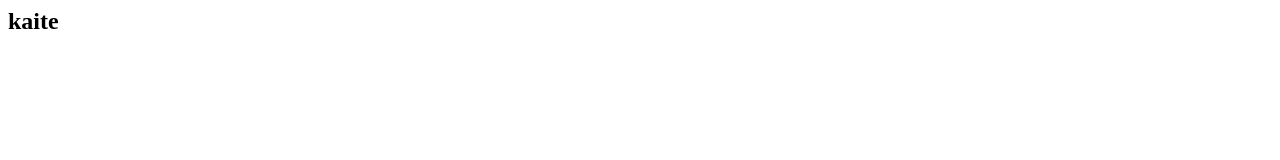
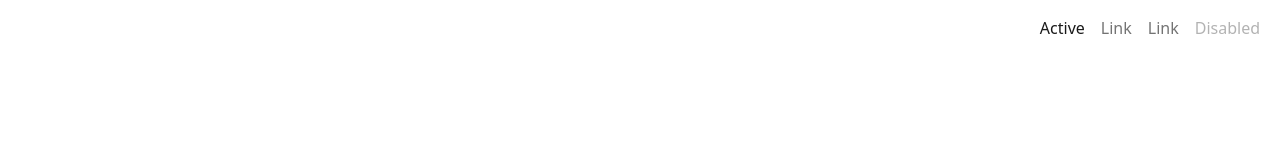
Before and after one commit to Lisakaite/speakout, a plain HTML site: page index.html in a window 1280 px wide. Drawn offline with nearby package versions, Linux system fonts and the light colour scheme.

Commit message:
Update index.html

```diff
--- a/index.html
+++ b/index.html
@@ -1,3 +1,50 @@
-<html>
-  <h2>kaite</h2>
+<!doctype html>
+<html lang="en">
+  <head>
+    <meta charset="utf-8">
+    <meta name="viewport" content="width=device-width, initial-scale=1">
+    <title>Bootstrap demo</title>
+    <link href="https://cdn.jsdelivr.net/npm/bootstrap@5.2.3/dist/css/bootstrap.min.css" rel="stylesheet" integrity="sha384-rbsA2VBKQhggwzxH7pPCaAqO46MgnOM80zW1RWuH61DGLwZJEdK2Kadq2F9CUG65" crossorigin="anonymous">
+  </head>
+  <body>
+    <!-- <h1>Hello, world!</h1> -->
+    <header>
+      <nav class="navbar navbar-expand-md navbar-light ">
+        <div class="container-fluid">
+          <a class="navbar-brand" href="#">
+            <!-- Navbar scroll -->
+            <img src="" alt="">
+          </a>
+          <button class="navbar-toggler ms-auto" type="button" data-bs-toggle="offcanvas" data-bs-target="#navbarScroll" aria-controls="navbarScroll" aria-expanded="false" aria-label="Toggle navigation">
+            <span class="navbar-toggler-icon"></span>
+          </button>
+          <div class="offcanvas offcanvas-end " tabindex="-1" id="navbarScroll" aria-labelledby="navbarScrollLabel">
+            <div class="offcanvas-header">
+              <h5 class="offcanvas-title" id="navbarScrollLabel">Navbar scroll</h5>
+              <button type="button" class="btn-close text-reset" data-bs-dismiss="offcanvas" aria-label="Close"></button>
+            </div>
+            <div class="offcanvas-body justify-content-end">
+              <ul class="navbar-nav">
+                <li class="nav-item">
+                  <a class="nav-link active" aria-current="page" href="#">Active</a>
+                </li>
+                <li class="nav-item">
+                  <a class="nav-link" href="#">Link</a>
+                </li>
+                <li class="nav-item">
+                  <a class="nav-link" href="#">Link</a>
+                </li>
+                <li class="nav-item">
+                  <a class="nav-link disabled">Disabled</a>
+                </li>
+              </ul>
+            </div>
+          </div>
+        </div>
+      </nav>
+    </header>
+
+
+    <script src="https://cdn.jsdelivr.net/npm/bootstrap@5.2.3/dist/js/bootstrap.bundle.min.js" integrity="sha384-kenU1KFdBIe4zVF0s0G1M5b4hcpxyD9F7jL+jjXkk+Q2h455rYXK/7HAuoJl+0I4" crossorigin="anonymous"></script>
+  </body>
 </html>
```
